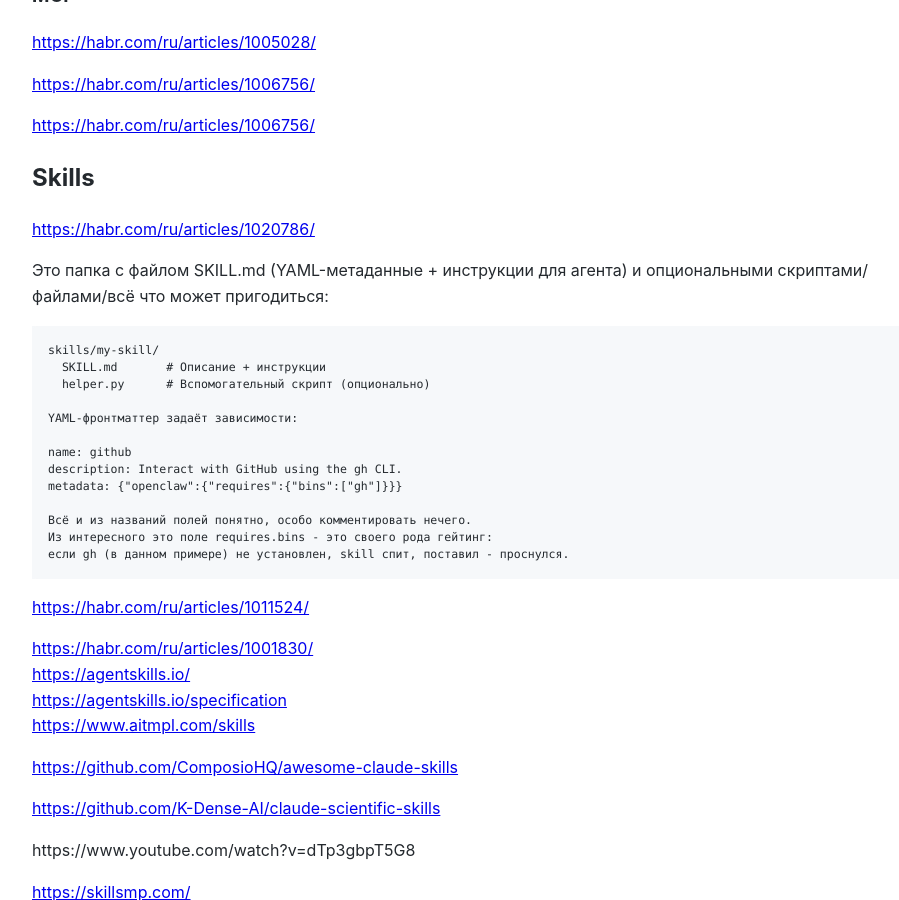
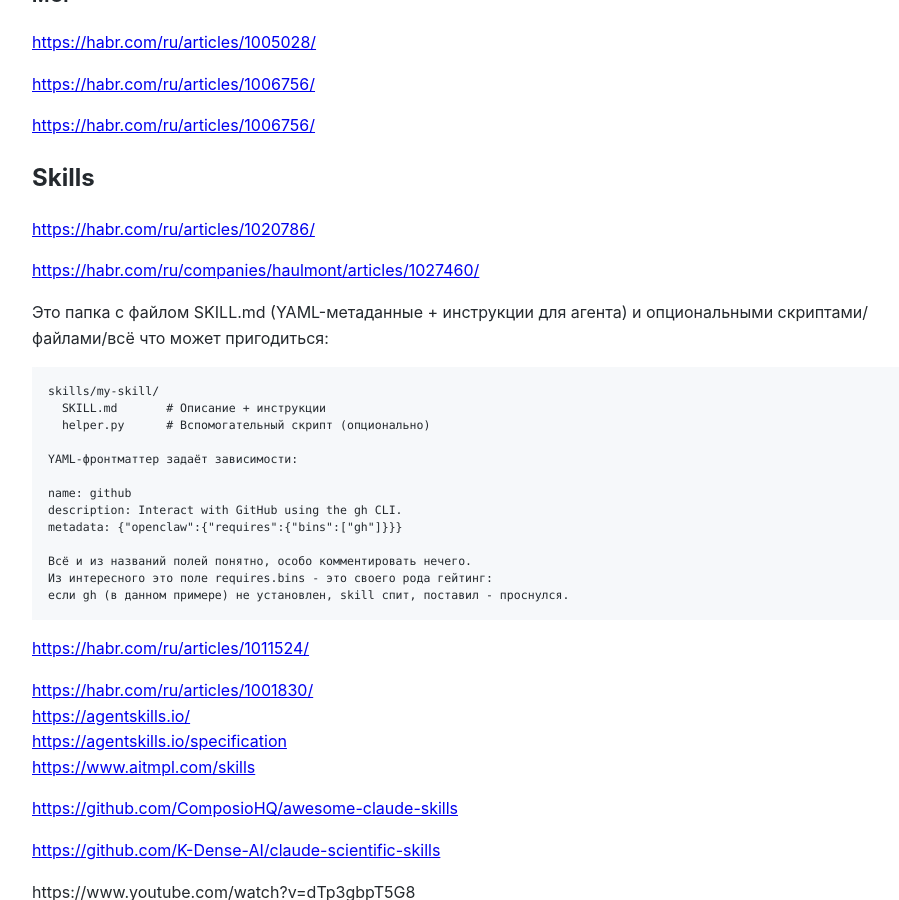
Before and after one commit to Michael-Lubinsky/michael-lubinsky.github.com, a Jekyll site: the page built from ml/agent.md, in a window 1280 px wide and 900 px high, scrolled down 3120 px. Shown: the whole window, without its empty margins (158-1057 px from the left). Built offline with Jekyll 4.4.1, drawn with Linux system fonts in a browser that asks for light colours; our own code applies the rules of GitHub Pages for plain Markdown files.

Commit message:
Update agent.md

```diff
--- a/ml/agent.md
+++ b/ml/agent.md
@@ -152,6 +152,8 @@ This isn't a zero-sum game or a choice of one over the other. They solve differe
 ## Skills
 
 <https://habr.com/ru/articles/1020786/>
+
+<https://habr.com/ru/companies/haulmont/articles/1027460/>
 
 Это папка с файлом SKILL.md (YAML-метаданные + инструкции для агента) и опциональными скриптами/файлами/всё что может пригодиться:
 
```
